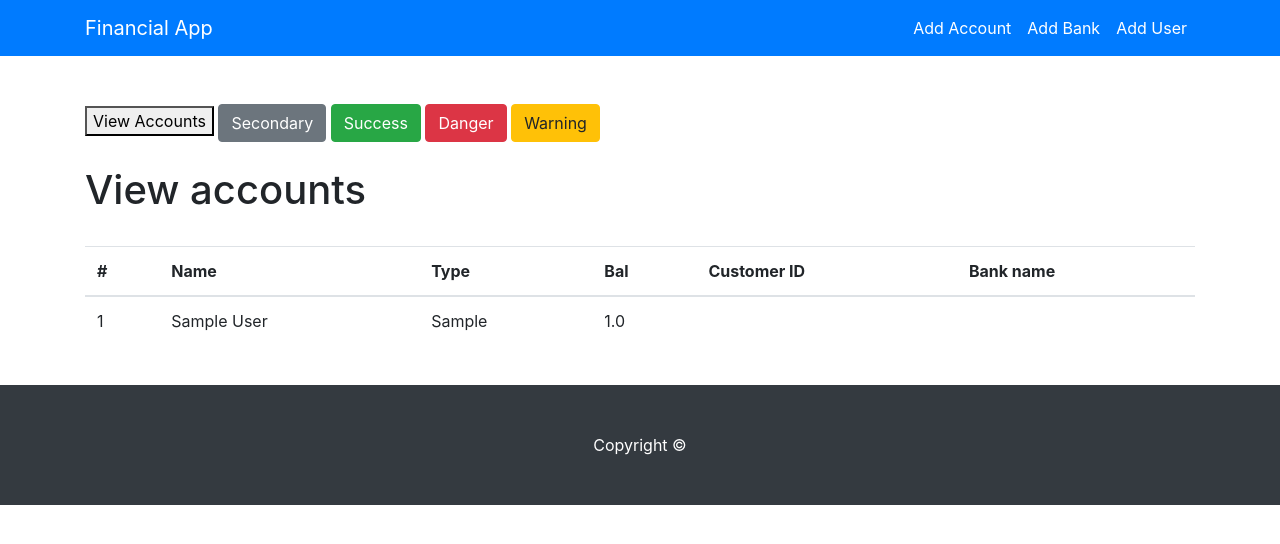
After one commit to youmengh/Financial-Application, a Django app: page /users/view-accounts/ in a window 1280 px wide. The commit adds this page. Shown: the top 544 px of the page. Run offline with Django 3.2, Linux system fonts and the light colour scheme; data comes from the database, SQL or seed files in the repository; tables that the repository leaves empty hold one stand-in row (values such as "Sample post"); some libraries are stand-ins or nearby versions.

Commit message:
add "view accounts" button

```diff
--- a/financial_application/users/templates/users/base.html
+++ b/financial_application/users/templates/users/base.html
@@ -24,7 +24,8 @@
 <nav class="navbar navbar-expand-lg navbar-primary bg-primary fixed-top">
     <div class="container">
         <a style="color: white;" class="navbar-brand" href="http://127.0.0.1:8000/users/main">Financial App</a>
-      <button class="navbar-toggler" type="button" data-toggle="collapse" data-target="#navbarResponsive" aria-controls="navbarResponsive" aria-expanded="false" aria-label="Toggle navigation">
+        <button class="navbar-toggler" type="button" data-toggle="collapse" data-target="#navbarResponsive"
+                aria-controls="navbarResponsive" aria-expanded="false" aria-label="Toggle navigation">
             <span class="navbar-toggler-icon"></span>
         </button>
         <div class="collapse navbar-collapse" id="navbarResponsive">
@@ -35,7 +36,8 @@
                     </a>
                 </li>
                 <li class="nav-item">
-            <a style="color: white;" class="nav-link" href="http://127.0.0.1:8000/users/add-account">Add Account</a>
+                    <a style="color: white;" class="nav-link" href="http://127.0.0.1:8000/users/add-account">Add
+                        Account</a>
 
                 </li>
 
@@ -55,10 +57,17 @@
 
 <!-- Page Content -->
 <div class="container">
+    <br>
+    <br>
+    <a href="{% url 'view-accounts'%}">
+    <button> View Accounts</button>
+    </a>
+    <button type="button" class="btn btn-secondary">Secondary</button>
+    <button type="button" class="btn btn-success">Success</button>
+    <button type="button" class="btn btn-danger">Danger</button>
+    <button type="button" class="btn btn-warning">Warning</button>
     {%block content%}{%endblock%}
-
 </div>
-
 
 
 <!-- Footer -->
--- /dev/null
+++ b/financial_application/users/templates/users/view_accounts.html
@@ -0,0 +1,39 @@
+{% extends "users/base.html"%}
+{%block content%}
+
+
+<br><br>
+
+<h1> View accounts </h1>
+
+<br>
+
+<table class="table">
+  <thead>
+    <tr>
+      <th scope="col">#</th>
+      <th scope="col">Name</th>
+      <th scope="col">Type</th>
+      <th scope="col">Bal</th>
+      <th scope="col">Customer ID</th>
+      <th scope="col">Bank name</th>
+    </tr>
+  </thead>
+  <tbody>
+	{%for account in accounts%}
+    <tr>
+      <td>{{account.account_num}}</td>
+      <td>{{account.account_name}}</td>
+      <td>{{account.account_type}}</td>
+      <td>{{account.account_bal}}</td>
+      <td>{{account.customer_id}}</td>
+      <td>{{account.bank_name}}</td>
+    </tr>
+	{%endfor%}
+  </tbody>
+</table>
+
+
+<br>
+
+{%endblock content%}
--- a/financial_application/users/urls.py
+++ b/financial_application/users/urls.py
@@ -3,8 +3,14 @@ from django.contrib import admin
 from . import views
 
 urlpatterns = [
+
     url(r'^main/', views.main_page, name='main-page'),
+
+    #CREATE operation links
     url(r'^add-account/', views.add_account, name='main-page'),
     url(r'^add-bank/', views.add_bank, name='main-page'),
-    url(r'^add-user/', views.add_user, name='main-page')
+    url(r'^add-user/', views.add_user, name='main-page'),
+
+    #READ operation links
+    url(r'^view-accounts/', views.view_accounts, name='view-accounts'),
 ]
--- a/financial_application/users/views.py
+++ b/financial_application/users/views.py
@@ -1,24 +1,24 @@
 from django.shortcuts import render
 from .forms import AccountForm, BankForm, UserForm
 from .models import Account
+
+
 # Create your views here.
 def main_page(request):
     # template path
     template_name = 'users/table.html'
 
-	# code to view accounts from the database
+    # code to view accounts from the database
     accounts = Account.objects.all()
     context = {
-            'accounts': accounts
+        'accounts': accounts
     }
     # render the page
     return render(request, template_name, context)
 
 
-
 def add_account(request):
     template_name = 'users/add_account.html'
-
     if request.method == "POST":
         account_form = AccountForm(request.POST)
         if account_form.is_valid():
@@ -26,19 +26,14 @@ def add_account(request):
             account.save()
     else:
         account_form = AccountForm()
-
     context = {
-            'account_form': account_form
-            }
-
+        'account_form': account_form
+    }
     return render(request, template_name, context)
-
-
 
 
 def add_bank(request):
     template_name = 'users/add_bank.html'
-
     if request.method == "POST":
         bank_form = BankForm(request.POST)
         if bank_form.is_valid():
@@ -46,17 +41,14 @@ def add_bank(request):
             bank.save()
     else:
         bank_form = BankForm()
-
     context = {
-            'bank_form': bank_form
-            }
-
+        'bank_form': bank_form
+    }
     return render(request, template_name, context)
 
 
 def add_user(request):
     template_name = 'users/add_user.html'
-
     if request.method == "POST":
         user_form = UserForm(request.POST)
         if user_form.is_valid():
@@ -64,9 +56,21 @@ def add_user(request):
             user.save()
     else:
         user_form = UserForm()
+    context = {
+        'user_form': user_form
+    }
+    return render(request, template_name, context)
 
+
+
+def view_accounts(request):
+    # template path
+    template_name = 'users/view_accounts.html'
+
+    # code to view accounts from the database
+    accounts = Account.objects.all()
     context = {
-            'user_form': user_form
-            }
-
+        'accounts': accounts
+    }
+    # render the page
     return render(request, template_name, context)
```
Lines whose indentation alone changed are shown as unchanged.
